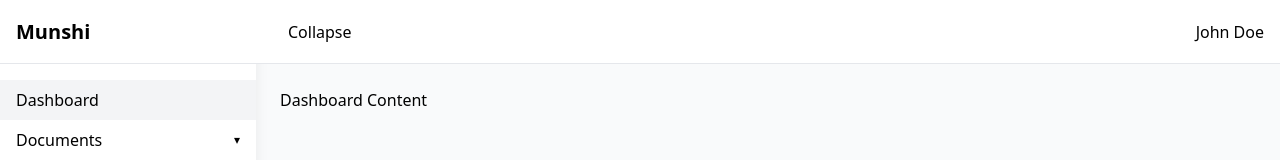
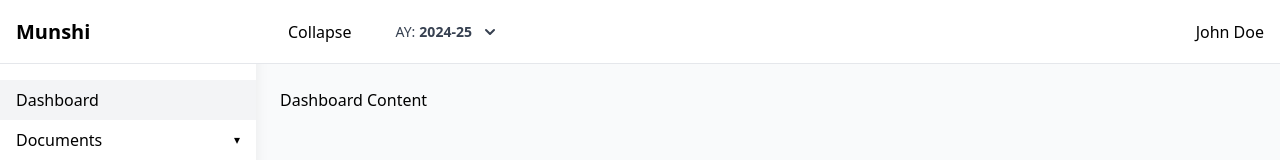
Before and after one commit to db42/munshi, a React (Vite) app in the folder client/: page / in a window 1280 px wide. Shown: the top 160 px of the page. Built offline with nearby package versions, Linux system fonts and the light colour scheme.

Commit message:
Show AY selector

```diff
--- a/client/src/App.tsx
+++ b/client/src/App.tsx
@@ -3,6 +3,7 @@ import { BrowserRouter, Routes, Route } from 'react-router-dom';
 import MainLayout from './components/layouts/MainLayout';
 import DocumentPortal from './pages/DocumentsPortal';
 import DocumentDetail from './pages/DocumentDetail';
+import { AssessmentYearProvider } from './context/AssessmentYearContext';
 
 // Simple placeholder components
 const Dashboard = () => <div>Dashboard Content</div>;
@@ -12,6 +13,7 @@ const Review = () => <div>Review Content</div>;
 
 function App() {
   return (
+    <AssessmentYearProvider>
       <BrowserRouter>
         <Routes>
           <Route element={<MainLayout />}>
@@ -23,6 +25,7 @@ function App() {
           </Route>
         </Routes>
       </BrowserRouter>
+    </AssessmentYearProvider>
   );
 }
 
--- /dev/null
+++ b/client/src/components/AssessmentYearSwitcher.tsx
@@ -0,0 +1,104 @@
+import React, { useState, useEffect } from 'react';
+
+// Define props interface
+interface AssessmentYearSwitcherProps {
+  currentYear: string;
+  onChange: (year: string) => void;
+}
+
+// Generate a list of assessment years (current year and 4 previous years)
+const generateAssessmentYears = (): string[] => {
+  const currentDate = new Date();
+  const currentYear = currentDate.getFullYear();
+  const years: string[] = [];
+
+  // Indian assessment years are in the format "YYYY-YY" where YYYY is the financial year start
+  for (let i = 0; i < 5; i++) {
+    const startYear = currentYear - i;
+    const endYear = (startYear + 1) % 100; // Last two digits of the next year
+    years.push(`${startYear}-${endYear.toString().padStart(2, '0')}`);
+  }
+
+  return years;
+};
+
+const AssessmentYearSwitcher: React.FC<AssessmentYearSwitcherProps> = ({
+  currentYear,
+  onChange
+}) => {
+  const [isOpen, setIsOpen] = useState(false);
+  const [years] = useState<string[]>(generateAssessmentYears());
+
+  // Close dropdown when clicking outside
+  useEffect(() => {
+    const handleClickOutside = () => {
+      setIsOpen(false);
+    };
+
+    if (isOpen) {
+      document.addEventListener('click', handleClickOutside);
+    }
+
+    return () => {
+      document.removeEventListener('click', handleClickOutside);
+    };
+  }, [isOpen]);
+
+  // Handle year selection
+  const handleYearChange = (year: string) => {
+    if (year !== currentYear) {
+      onChange(year);
+    }
+    setIsOpen(false);
+  };
+
+  return (
+    <div className="relative">
+      <button
+        className="flex items-center px-3 py-2 text-sm font-medium text-gray-700 bg-transparent hover:bg-gray-100 rounded-md focus:outline-none focus:ring-2 focus:ring-offset-2 focus:ring-gray-500"
+        onClick={(e) => {
+          e.stopPropagation();
+          setIsOpen(!isOpen);
+        }}
+        title="Change Assessment Year"
+      >
+        <span className="mr-1">AY:</span>
+        <span className="font-semibold">{currentYear}</span>
+        <svg className="w-5 h-5 ml-2 -mr-1" xmlns="http://www.w3.org/2000/svg" viewBox="0 0 20 20" fill="currentColor" aria-hidden="true">
+          <path fillRule="evenodd" d="M5.293 7.293a1 1 0 011.414 0L10 10.586l3.293-3.293a1 1 0 111.414 1.414l-4 4a1 1 0 01-1.414 0l-4-4a1 1 0 010-1.414z" clipRule="evenodd" />
+        </svg>
+      </button>
+
+      {isOpen && (
+        <div className="absolute right-0 z-10 mt-2 w-56 origin-top-right rounded-md bg-white shadow-lg ring-1 ring-black ring-opacity-5 focus:outline-none">
+          <div className="py-1" role="menu" aria-orientation="vertical">
+            <div className="px-4 py-2 text-sm font-medium text-gray-700 border-b border-gray-200">
+              Select Assessment Year
+            </div>
+            {years.map((year) => (
+              <button
+                key={year}
+                className={`block w-full text-left px-4 py-2 text-sm ${
+                  year === currentYear
+                    ? 'bg-blue-50 text-blue-700 font-medium'
+                    : 'text-gray-700 hover:bg-gray-50'
+                }`}
+                role="menuitem"
+                onClick={() => handleYearChange(year)}
+              >
+                {year}
+                {year === currentYear && (
+                  <span className="ml-2 text-xs inline-block bg-blue-100 text-blue-800 px-2 py-0.5 rounded-full">
+                    Current
+                  </span>
+                )}
+              </button>
+            ))}
+          </div>
+        </div>
+      )}
+    </div>
+  );
+};
+
+export default AssessmentYearSwitcher;
--- a/client/src/components/layouts/MainLayout.tsx
+++ b/client/src/components/layouts/MainLayout.tsx
@@ -1,5 +1,7 @@
 import React, { useState } from 'react';
 import { useNavigate, useLocation, Outlet } from 'react-router-dom';
+import AssessmentYearSwitcher from '../AssessmentYearSwitcher';
+import { useAssessmentYear } from '../../context/AssessmentYearContext';
 
 interface NavItem {
   id: string;
@@ -13,6 +15,7 @@ export default function MainLayout() {
   const [expandedItems, setExpandedItems] = useState<string[]>([]);
   const navigate = useNavigate();
   const location = useLocation();
+  const { assessmentYear, setAssessmentYear } = useAssessmentYear();
 
   const navItems: NavItem[] = [
     {
@@ -141,14 +144,23 @@ export default function MainLayout() {
         {/* Header */}
         <header className="h-16 bg-white border-b px-4 flex items-center justify-between fixed right-0 left-auto transition-all duration-300 ease-in-out"
           style={{ width: `calc(100% - ${isSidebarOpen ? '16rem' : '5rem'})` }}>
-          <button
-            onClick={() => setIsSidebarOpen(!isSidebarOpen)}
-            className="px-4 py-2 hover:bg-gray-100 rounded-md transition-colors"
-          >
-            {isSidebarOpen ? 'Collapse' : 'Expand'}
-          </button>
           <div className="flex items-center space-x-4">
-            <span>John Doe</span>
+            <button
+              onClick={() => setIsSidebarOpen(!isSidebarOpen)}
+              className="px-4 py-2 hover:bg-gray-100 rounded-md transition-colors"
+            >
+              {isSidebarOpen ? 'Collapse' : 'Expand'}
+            </button>
+
+            {/* Assessment Year Switcher */}
+            <AssessmentYearSwitcher
+              currentYear={assessmentYear}
+              onChange={setAssessmentYear}
+            />
+          </div>
+
+          <div className="flex items-center">
+            <span className="font-medium">John Doe</span>
           </div>
         </header>
 
--- /dev/null
+++ b/client/src/context/AssessmentYearContext.tsx
@@ -0,0 +1,61 @@
+import React, { createContext, useContext, useState, useEffect, ReactNode } from 'react';
+import { DEFAULT_ASSESSMENT_YEAR } from '../api/config';
+
+// Context interface
+interface AssessmentYearContextProps {
+  assessmentYear: string;
+  setAssessmentYear: (year: string) => void;
+}
+
+// Create context with defaults
+const AssessmentYearContext = createContext<AssessmentYearContextProps>({
+  assessmentYear: DEFAULT_ASSESSMENT_YEAR,
+  setAssessmentYear: () => {},
+});
+
+// Provider props
+interface AssessmentYearProviderProps {
+  children: ReactNode;
+}
+
+// Provider component
+export const AssessmentYearProvider: React.FC<AssessmentYearProviderProps> = ({ children }) => {
+  // Get the initial year from localStorage or use the default
+  const [assessmentYear, setAssessmentYearState] = useState<string>(() => {
+    const storedYear = localStorage.getItem('assessmentYear');
+    return storedYear || DEFAULT_ASSESSMENT_YEAR;
+  });
+
+  // Update localStorage when the assessment year changes and reload the app
+  const setAssessmentYear = (year: string) => {
+    if (year !== assessmentYear) {
+      localStorage.setItem('assessmentYear', year);
+      // Reload the app to apply changes everywhere
+      window.location.reload();
+    }
+  };
+
+  const value = {
+    assessmentYear,
+    setAssessmentYear,
+  };
+
+  return (
+    <AssessmentYearContext.Provider value={value}>
+      {children}
+    </AssessmentYearContext.Provider>
+  );
+};
+
+// Custom hook to use the context
+export const useAssessmentYear = (): AssessmentYearContextProps => {
+  const context = useContext(AssessmentYearContext);
+
+  if (!context) {
+    throw new Error('useAssessmentYear must be used within an AssessmentYearProvider');
+  }
+
+  return context;
+};
+
+export default AssessmentYearContext;
--- a/client/src/pages/DocumentsPortal.tsx
+++ b/client/src/pages/DocumentsPortal.tsx
@@ -2,11 +2,12 @@ import React, { useState, useEffect, useRef } from 'react';
 import { Upload, FileText, Trash2, Eye, AlertCircle, Loader, Play } from 'lucide-react';
 import { Alert, AlertDescription } from '../components/ui/alert';
 import { Card, CardContent } from '../components/ui/card';
-import { getDocumentsByUser, uploadDocument, processDocument, deleteDocument } from '../api/documents';
+import { getDocumentsByUserAndYear, uploadDocument, processDocument, deleteDocument } from '../api/documents';
 import { Document, DocumentState, DocumentType } from '../types/document';
 import { formatApiError } from '../utils/api-helpers';
-import { DEFAULT_USER_ID, DEFAULT_ASSESSMENT_YEAR } from '../api/config';
+import { DEFAULT_USER_ID } from '../api/config';
 import { Link } from 'react-router-dom';
+import { useAssessmentYear } from '../context/AssessmentYearContext';
 
 // Helper function to format file size
 const formatFileSize = (bytes: number): string => {
@@ -21,6 +22,7 @@ const DocumentPortal = () => {
   const [loading, setLoading] = useState<boolean>(true);
   const [error, setError] = useState<string | null>(null);
   const [pendingCount, setPendingCount] = useState<number>(0);
+  const { assessmentYear } = useAssessmentYear();
 
   // Upload state
   const [uploading, setUploading] = useState<boolean>(false);
@@ -47,7 +49,8 @@ const DocumentPortal = () => {
       setLoading(true);
       setError(null);
 
-      const fetchedDocuments = await getDocumentsByUser(DEFAULT_USER_ID);
+      // Use the assessment year from context
+      const fetchedDocuments = await getDocumentsByUserAndYear(DEFAULT_USER_ID, assessmentYear);
       setDocuments(fetchedDocuments);
 
       // Count documents that are not in 'processed' state
@@ -124,12 +127,12 @@ const DocumentPortal = () => {
       setUploadError(null);
       setUploadSuccess(false);
 
-      // Upload the document
+      // Upload the document with assessment year from context
       const documentId = await uploadDocument(
         file,
         DEFAULT_USER_ID,
-        DEFAULT_ASSESSMENT_YEAR,
-        selectedDocumentType // Document type is now required
+        assessmentYear, // Use assessment year from context
+        selectedDocumentType
       );
 
       // Optionally, process the document automatically
@@ -268,6 +271,9 @@ const DocumentPortal = () => {
         >
           <Upload className={`mx-auto h-12 w-12 ${uploading ? 'text-blue-400 animate-pulse' : 'text-gray-400'}`} />
           <div className="mt-4">
+            <div className="mb-2 text-sm font-medium text-gray-700">
+              Upload documents for assessment year <span className="font-semibold">{assessmentYear}</span>
+            </div>
             <input
               type="file"
               ref={fileInputRef}
```
Lines whose indentation alone changed are shown as unchanged.
